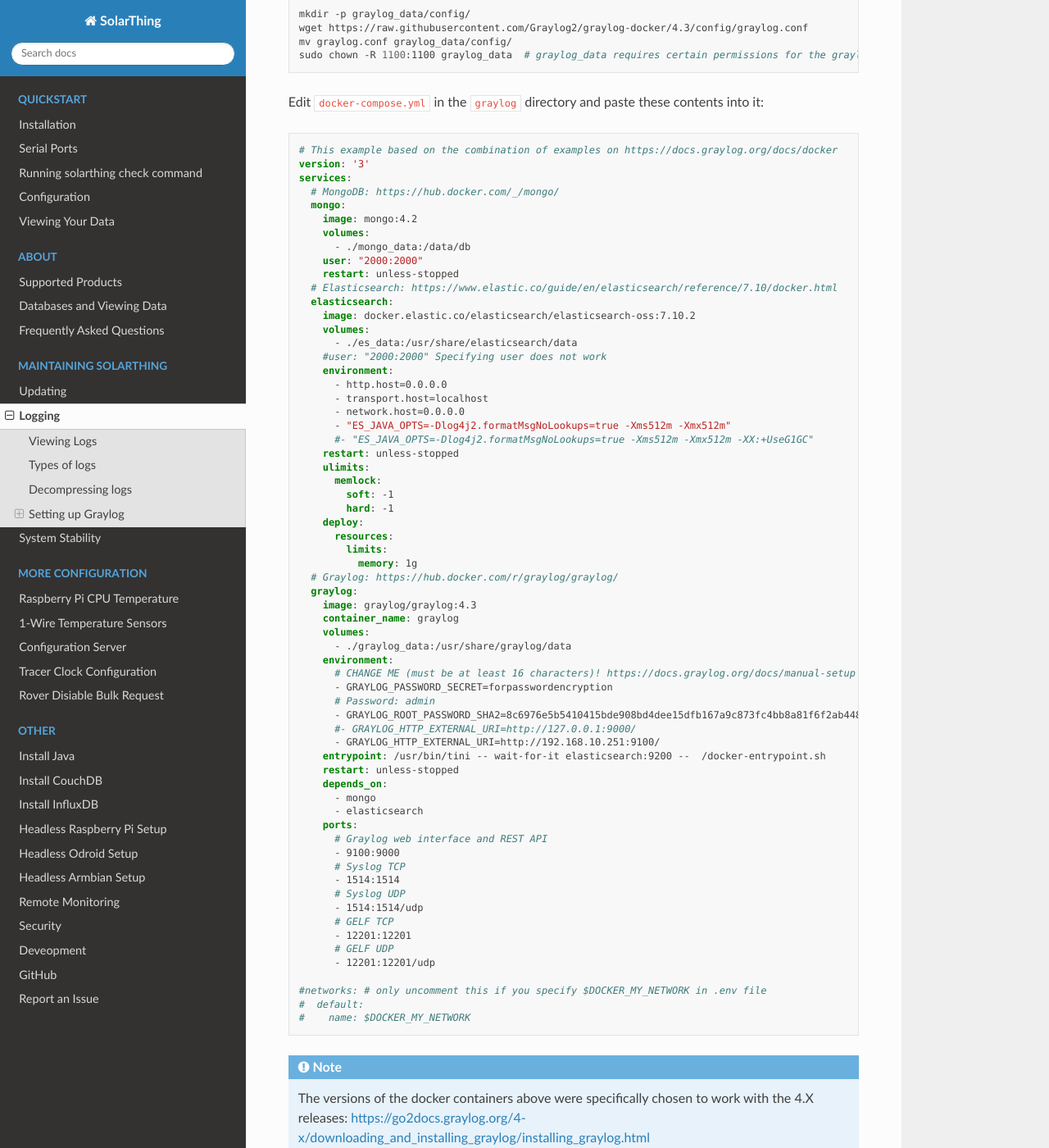
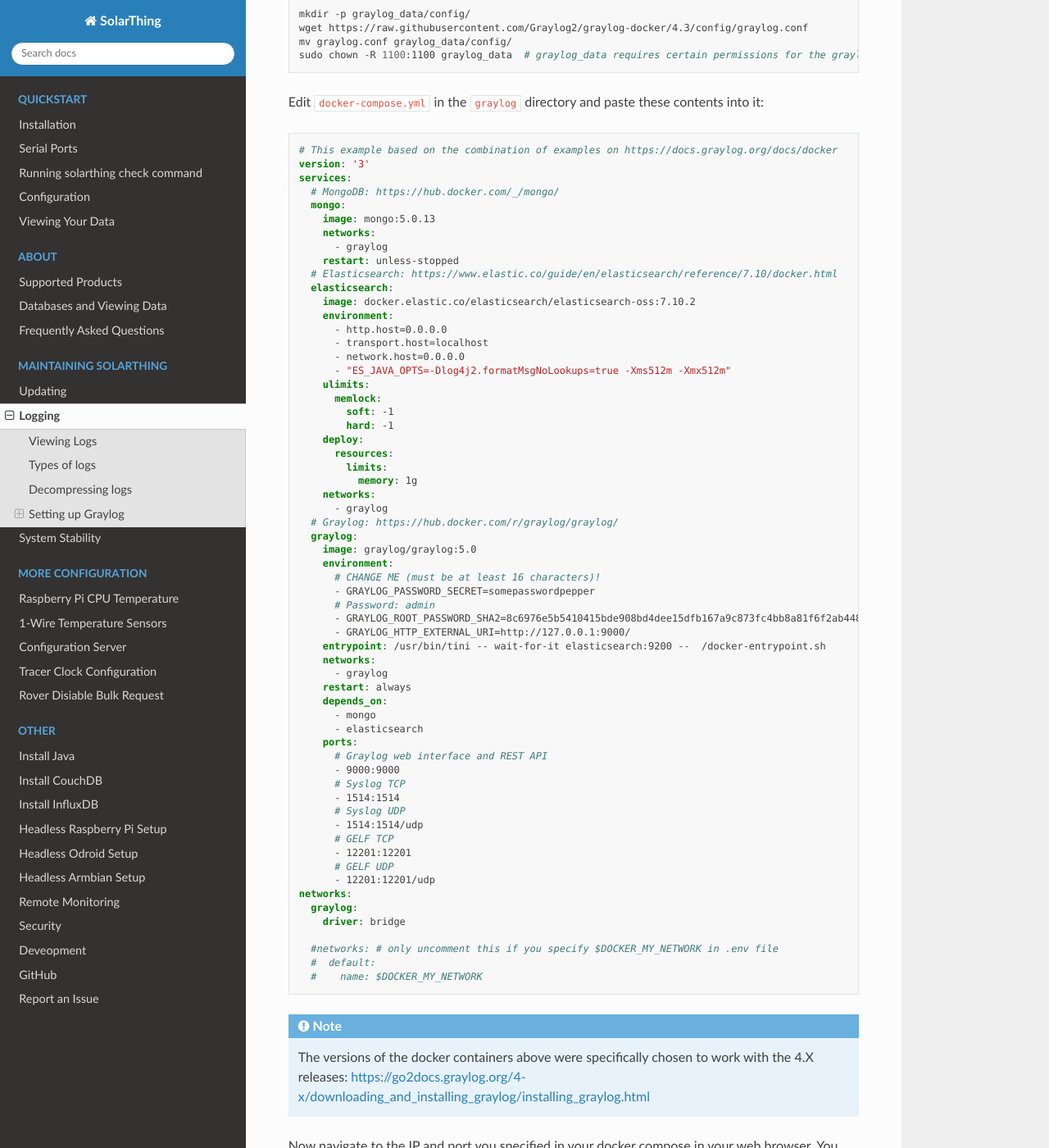
Before and after one commit to wildmountainfarms/solarthing-docs, a Sphinx documentation site: the page built from docs/source/logging.rst, in a window 1280 px wide and 1400 px high, scrolled down 2323 px. Shown: the whole window at 82% size. Built offline with Sphinx 7.4.7 and the Read the Docs theme 2.0.0, drawn with Linux system fonts in a browser that asks for light colours; pages that are not in the unit, such as notebooks, are missing from menus.

Commit message:
Untested changes for recommended graylog5 setup

```diff
--- a/docs/source/logging.rst
+++ b/docs/source/logging.rst
@@ -113,24 +113,18 @@ Edit ``docker-compose.yml`` in the ``graylog`` directory and paste these content
     services:
       # MongoDB: https://hub.docker.com/_/mongo/
       mongo:
-        image: mongo:4.2
-        volumes:
-          - ./mongo_data:/data/db
-        user: "2000:2000"
+        image: mongo:5.0.13
+        networks:
+          - graylog
         restart: unless-stopped
       # Elasticsearch: https://www.elastic.co/guide/en/elasticsearch/reference/7.10/docker.html
       elasticsearch:
         image: docker.elastic.co/elasticsearch/elasticsearch-oss:7.10.2
-        volumes:
-          - ./es_data:/usr/share/elasticsearch/data
-        #user: "2000:2000" Specifying user does not work
         environment:
           - http.host=0.0.0.0
           - transport.host=localhost
           - network.host=0.0.0.0
           - "ES_JAVA_OPTS=-Dlog4j2.formatMsgNoLookups=true -Xms512m -Xmx512m"
-          #- "ES_JAVA_OPTS=-Dlog4j2.formatMsgNoLookups=true -Xms512m -Xmx512m -XX:+UseG1GC"
-        restart: unless-stopped
         ulimits:
           memlock:
             soft: -1
@@ -139,27 +133,27 @@ Edit ``docker-compose.yml`` in the ``graylog`` directory and paste these content
           resources:
             limits:
               memory: 1g
+        networks:
+          - graylog
       # Graylog: https://hub.docker.com/r/graylog/graylog/
       graylog:
-        image: graylog/graylog:4.3
-        container_name: graylog
-        volumes:
-          - ./graylog_data:/usr/share/graylog/data
+        image: graylog/graylog:5.0
         environment:
-          # CHANGE ME (must be at least 16 characters)! https://docs.graylog.org/docs/manual-setup password_secret. Generated using pwgen
-          - GRAYLOG_PASSWORD_SECRET=forpasswordencryption
+          # CHANGE ME (must be at least 16 characters)!
+          - GRAYLOG_PASSWORD_SECRET=somepasswordpepper
           # Password: admin
           - GRAYLOG_ROOT_PASSWORD_SHA2=8c6976e5b5410415bde908bd4dee15dfb167a9c873fc4bb8a81f6f2ab448a918
-          #- GRAYLOG_HTTP_EXTERNAL_URI=http://127.0.0.1:9000/
-          - GRAYLOG_HTTP_EXTERNAL_URI=http://192.168.10.251:9100/
+          - GRAYLOG_HTTP_EXTERNAL_URI=http://127.0.0.1:9000/
         entrypoint: /usr/bin/tini -- wait-for-it elasticsearch:9200 --  /docker-entrypoint.sh
-        restart: unless-stopped
+        networks:
+          - graylog
+        restart: always
         depends_on:
           - mongo
           - elasticsearch
         ports:
           # Graylog web interface and REST API
-          - 9100:9000
+          - 9000:9000
           # Syslog TCP
           - 1514:1514
           # Syslog UDP
@@ -168,10 +162,13 @@ Edit ``docker-compose.yml`` in the ``graylog`` directory and paste these content
           - 12201:12201
           # GELF UDP
           - 12201:12201/udp
+    networks:
+      graylog:
+        driver: bridge
 
-    #networks: # only uncomment this if you specify $DOCKER_MY_NETWORK in .env file
-    #  default:
-    #    name: $DOCKER_MY_NETWORK
+      #networks: # only uncomment this if you specify $DOCKER_MY_NETWORK in .env file
+      #  default:
+      #    name: $DOCKER_MY_NETWORK
 
 .. note::
 
```
Also changed, not shown: docs/source/graylog4.rst (added, +101 -0 lines).
